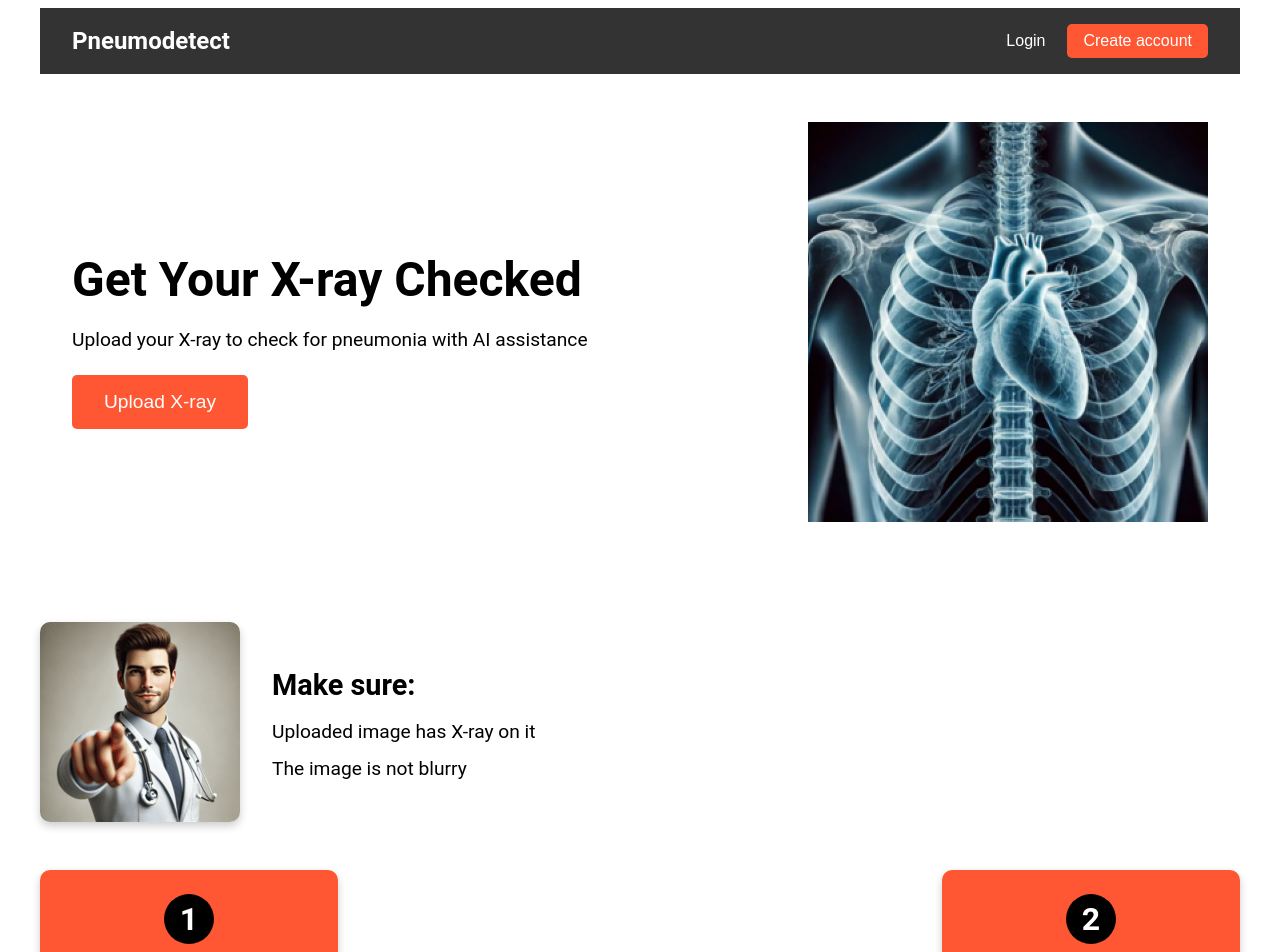
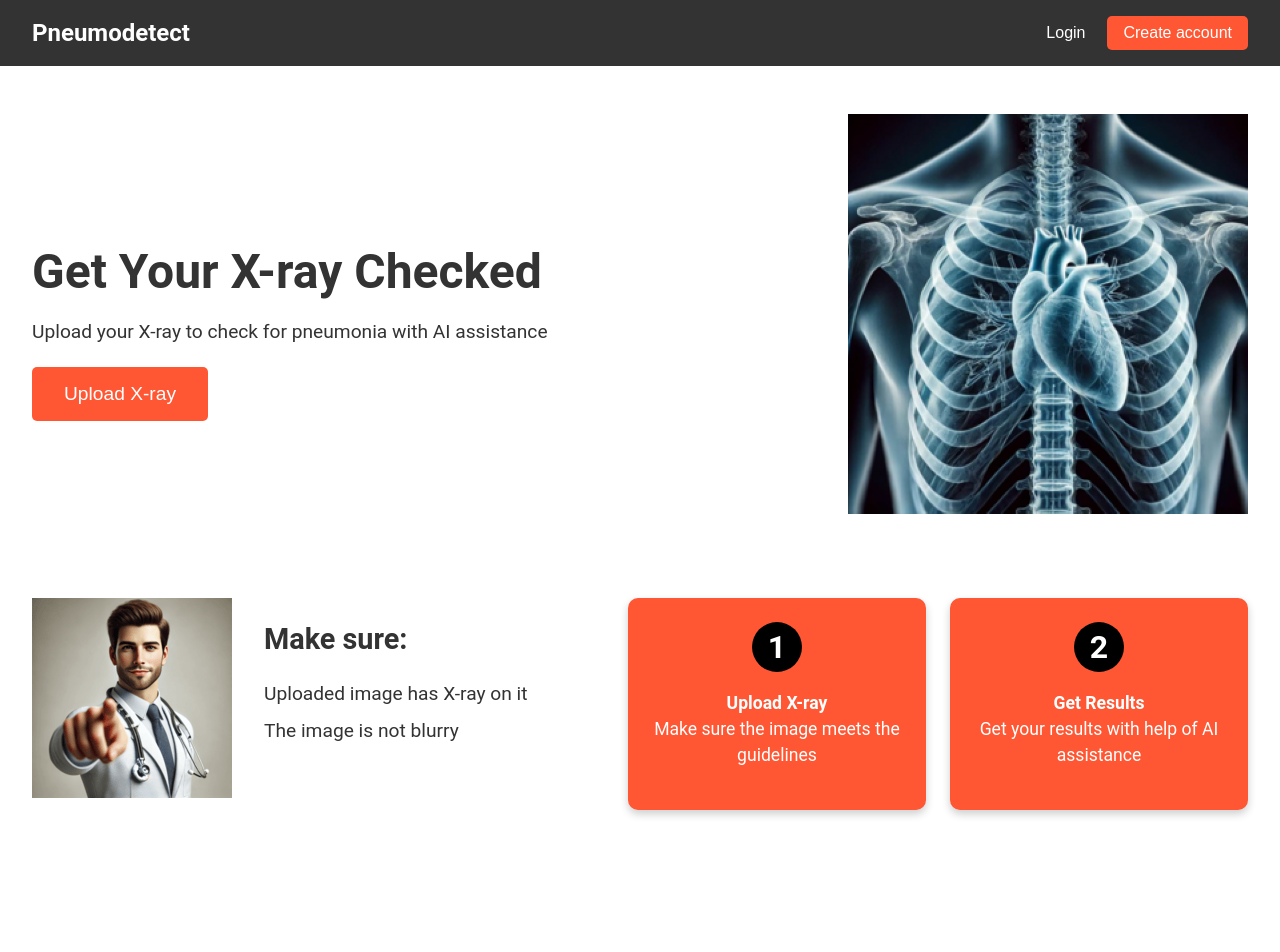
Before and after one commit to syneha1/Pneumo-Detect, a React (Create React App) app: page / in a window 1280 px wide. Shown: the top 952 px of the page. After the commit the page ends 842 px from the top, so only its background shows below. Built offline with nearby package versions, Linux system fonts and the light colour scheme.

Commit message:
initial commit

```diff
--- a/src/App.js
+++ b/src/App.js
@@ -1,6 +1,5 @@
 import React from "react";
 import "./styles/App.css";
-
 
 const App = () => {
   return (
@@ -27,15 +26,13 @@ const App = () => {
           </div>
         </div>
 
-        {/* Down Portion - Guidelines and Steps */}
+        {/* Layout Section */}
         <div className="layout">
-          {/* Doctor Image and Message Section */}
-          <div className="doctor-section">
-            <img
-              src={require("./assets/doctor.png")}
-              alt="doctor"
-              className="doctor"
-            />
+          {/* Left Side: Doctor Image and Message */}
+          <div className="doctor-message-section">
+            <div className="doctor">
+              <img src={require("./assets/doctor.png")} alt="doctor" />
+            </div>
             <div className="message">
               <h2>Make sure:</h2>
               <ul>
@@ -45,7 +42,7 @@ const App = () => {
             </div>
           </div>
 
-          {/* Steps Section */}
+          {/* Right Side: Steps Section */}
           <div className="steps-section">
             <div className="step-box">
               <div className="step-number">1</div>
--- a/src/styles/App.css
+++ b/src/styles/App.css
@@ -1,9 +1,14 @@
-/* App Container */
-.app-container {
-    max-width: 1200px;
+/* General Styles */
+body {
+    font-family: 'Roboto', Arial, sans-serif;
+    margin: 0;
+    padding: 0;
+    color: #333;
+  }
+
+  .app-container {
+    width: 100%;
     margin: 0 auto;
-    padding: 0;
-    font-family: 'Roboto', Arial, sans-serif;
   }
 
   /* Header Section */
@@ -42,17 +47,12 @@
     border-radius: 5px;
   }
 
-  .header .create-account-btn:hover {
-    background-color: #e04e2c;
-  }
-
   /* Hero Section */
   .hero-section {
     display: flex;
     align-items: center;
     justify-content: space-between;
     padding: 3rem 2rem;
-    gap: 2rem;
   }
 
   .hero-text {
@@ -76,15 +76,11 @@
     padding: 1rem 2rem;
     border: none;
     border-radius: 5px;
+    font-size: 1.2rem;
     cursor: pointer;
-    font-size: 1.2rem;
   }
 
-  .upload-btn:hover {
-    background-color: #e04e2c;
-  }
-
-  .pneumo-detect {
+  .hero-image img {
     max-width: 100%;
     height: auto;
     border-radius: 10px;
@@ -93,19 +89,21 @@
   /* Layout Section */
   .layout {
     display: flex;
-    flex-direction: column;
-    gap: 3rem;
-    margin-top: 3rem;
-  }
-
-  /* Doctor Section */
-  .doctor-section {
-    display: flex;
-    align-items: center;
+    justify-content: space-between;
+    align-items: flex-start;
+    padding: 2rem;
     gap: 2rem;
   }
 
-  .doctor {
+  /* Doctor Image and Message Section */
+  .doctor-message-section {
+    display: flex;
+    flex: 2;
+    gap: 2rem;
+    align-items: flex-start;
+  }
+
+  .doctor-image img {
     width: 200px;
     height: auto;
     border-radius: 10px;
@@ -119,7 +117,6 @@
   .message h2 {
     font-size: 1.8rem;
     font-weight: bold;
-    margin-bottom: 1rem;
   }
 
   .message ul {
@@ -129,15 +126,16 @@
 
   .message li {
     font-size: 1.2rem;
+    line-height: 1.5;
     margin-bottom: 0.5rem;
-    line-height: 1.5;
   }
 
   /* Steps Section */
   .steps-section {
     display: flex;
+    flex: 1;
     justify-content: space-between;
-    gap: 2rem;
+    gap: 1.5rem;
   }
 
   .step-box {
@@ -148,11 +146,6 @@
     width: 250px;
     text-align: center;
     box-shadow: 0px 4px 8px rgba(0, 0, 0, 0.2);
-  }
-
-  .step-box:hover {
-    transform: translateY(-5px);
-    box-shadow: 0px 6px 12px rgba(0, 0, 0, 0.3);
   }
 
   .step-number {
```
